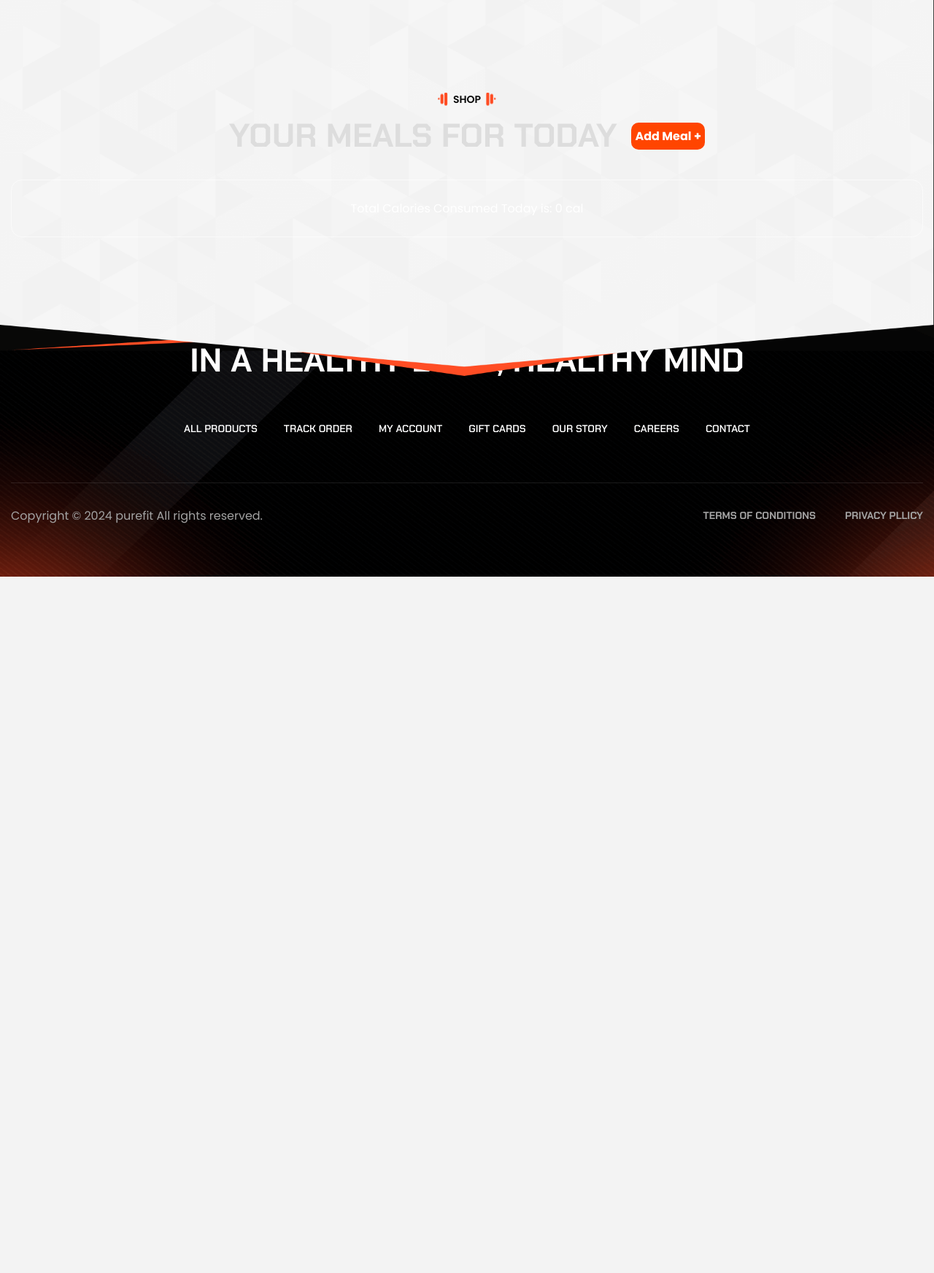
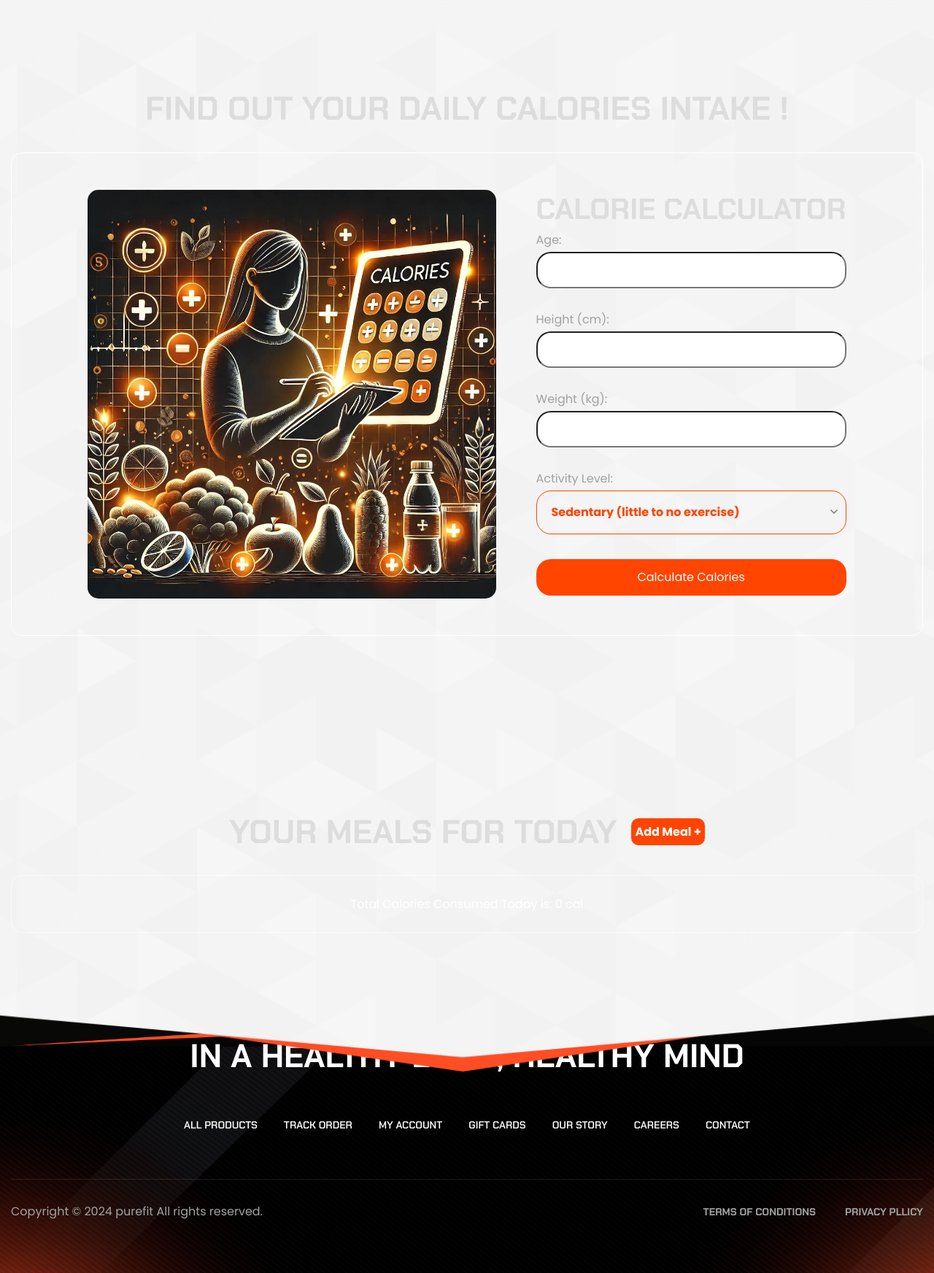
Before and after one commit to Mehdibayoudh/VitAI, a Django app: page /meal/allMeals in a window 1280 px wide. Shown: the part 116-1860 px from the top of the page at 73% size. Before the commit the page ends 906 px from the top, so only its background shows below. Run offline with Django 4.2, Linux system fonts and the light colour scheme; data that the repository does not hold is empty; some libraries are stand-ins or nearby versions.

Commit message:
ai form design

```diff
--- a/MealApp/templates/all-meals.html
+++ b/MealApp/templates/all-meals.html
@@ -5,11 +5,88 @@
             <div class="bg_img position-botttom bottom--105 pb-70" data-background="assets/img/bg/pp_bg.png">
 
 
-            <!-- popular product start -->
+            <!-- AI Calories And Macros Calculator -->
             <section class="popular-product pt-120 pb-120">
                 <div class="container">
                     <div class="sec-title text-center mb-30">
-                        <span class="sub-title">Shop</span>
+                        <div style="display: flex;
+                        flex-direction: row;
+                        align-items: center;
+                        justify-content: center;
+                        gap: 20px;">
+                        <h2 class="title">Find Out Your Daily Calories Intake !</h2>
+                        </div>
+                    </div>
+                    <div style="display: flex;
+                    flex-direction: row-reverse;
+                    justify-content: space-evenly;
+                    border: solid thin white;
+                    border-radius: 15px;
+                    padding: 50px;" >
+                    <div class="formIaSided">
+                    <h1 class="pb-2">Calorie Calculator</h1>
+                    <form style="display: flex;
+                            flex-direction: column;
+                            width: 100%;
+                            line-height: 17px;" method="POST" action="">
+                        {% csrf_token %}
+                        <label class="pb-2" for="age">Age:</label>
+                        <input style="    height: 50px; border-radius: 20px;" type="number" id="age" name="age" required><br><br>
+
+                        <label class="pb-2" for="height">Height (cm):</label>
+                        <input style="    height: 50px; border-radius: 20px;" type="number" id="height" name="height" required><br><br>
+
+                        <label class="pb-2" for="weight">Weight (kg):</label>
+                        <input style="    height: 50px; border-radius: 20px;" type="number" id="weight" name="weight" required><br><br>
+
+                        <label class="pb-2" for="activity">Activity Level:</label>
+                        <select style="color: orangered; font-weight: bold ;border-radius: 20px; border-color: orangered;" id="activity" name="activity" required>
+                            <option value="sedentary">Sedentary (little to no exercise)</option>
+                            <option value="light">Light (1-2 workouts per week)</option>
+                            <option value="moderate">Moderate (3-5 workouts per week)</option>
+                            <option value="active">Active (6-7 workouts per week)</option>
+                        </select><br><br>
+
+                        <button style="    color: white;
+                        background-color: orangered;
+                        height: 50px;
+                        border-radius: 20px;" type="submit">Calculate Calories</button>
+                    </form>
+                </div>
+                <div class="picIaSide"><img style="width: 560px; border-radius: 15px;" src="{% static  'assets/img/miaouiPics/calorie_calculator_image.jpg' %}" alt=""></div>
+                </div>
+
+                    <div id="result"></div>
+
+                    <script>
+                        document.querySelector('form').addEventListener('submit', async function(event) {
+                            event.preventDefault();
+                            const formData = new FormData(this);
+
+                            const response = await fetch('', {
+                                method: 'POST',
+                                body: formData,
+                                headers: { 'X-Requested-With': 'XMLHttpRequest' }
+                            });
+
+                            const data = await response.json();
+                            document.getElementById('result').innerText = `Calories: ${data.calories}`;
+                        });
+                    </script>
+                    <div>
+                </div>
+            </section>
+            <!-- popular product end -->
+
+
+
+
+
+
+            <!-- Creat and see ur daily meals -->
+            <section class="popular-product pt-120 pb-120">
+                <div class="container">
+                    <div class="sec-title text-center mb-30">
                         <div style="display: flex;
                         flex-direction: row;
                         align-items: center;
```
Also changed, not shown: static/assets/img/miaouiPics/calorie_calculator_image.jpg (added).
